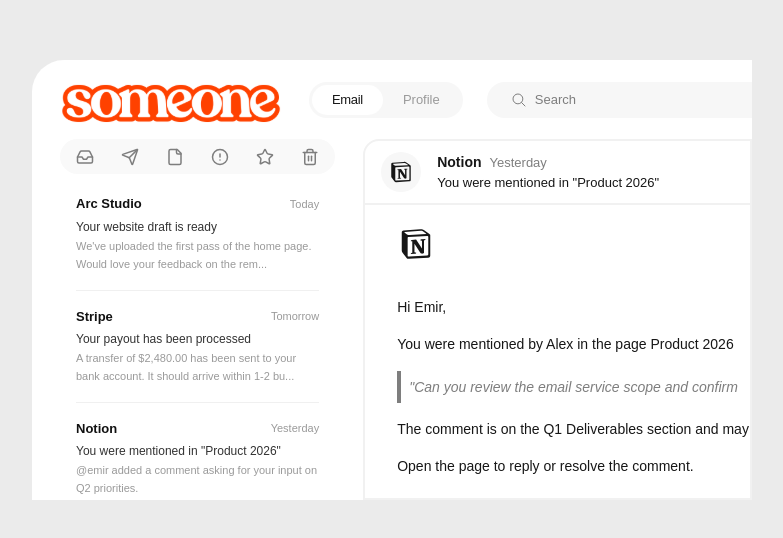
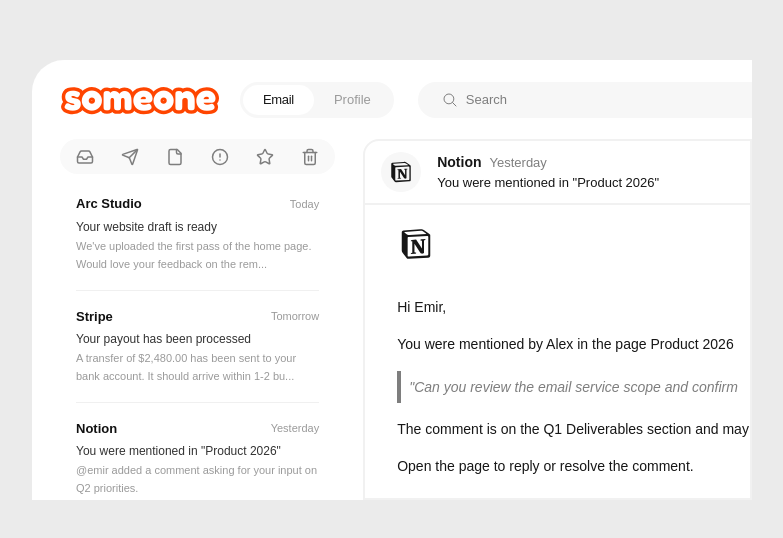
Before and after one commit to 2201monesh/design-component, a Next.js app: page / in a window 1280 px wide. Shown: the part 120-658 px from the top of the page, without its empty margins (248-1031 px from the left). Built offline with nearby package versions, Linux system fonts and the light colour scheme.

Commit message:
logo text font changes

```diff
--- a/app/globals.css
+++ b/app/globals.css
@@ -26,7 +26,8 @@
   --font-mono: var(--font-geist-mono);
   --font-signika: var(--font-signika-google);
   --font-pixel: var(--font-geist-pixel);
-  --font-inter: var(--font-inter)
+  --font-inter: var(--font-inter);
+  --font-fredoka: var(--font-fredoka)
 }
 
 @media (prefers-color-scheme: dark) {
--- a/app/layout.tsx
+++ b/app/layout.tsx
@@ -1,5 +1,5 @@
 import type { Metadata } from "next";
-import { Geist, Geist_Mono, Signika, Pixelify_Sans, Inter } from "next/font/google";
+import { Geist, Geist_Mono, Signika, Pixelify_Sans, Inter, Fredoka } from "next/font/google";
 import "./globals.css";
 
 const geistSans = Geist({
@@ -27,6 +27,12 @@
   variable: "--font-inter",
 })
 
+const fredoka = Fredoka({
+  subsets: ["latin"],
+  weight: ["400", "500", "600", "700"],
+  variable: "--font-fredoka",
+})
+
 export const metadata: Metadata = {
   title: "Create Next App",
   description: "Generated by create next app",
@@ -40,7 +46,7 @@
   return (
     <html
       lang="en"
-      className={`${geistSans.variable} ${signika.variable} ${geistMono.variable} ${pixelifySans.variable} ${inter.variable} h-full antialiased`}
+      className={`${geistSans.variable} ${signika.variable} ${geistMono.variable} ${pixelifySans.variable} ${inter.variable} ${fredoka.variable} h-full antialiased`}
     >
       <body className="min-h-full flex flex-col">{children}</body>
     </html>
--- a/components/EmailProductDesign.tsx
+++ b/components/EmailProductDesign.tsx
@@ -1,7 +1,5 @@
 import React from 'react'
 import { IoSearchOutline } from "react-icons/io5";
-import SomeoneImage from "../public/someone-text.png"
-import Image from 'next/image';
 import { LuInbox, LuSend, LuFile, LuCircleAlert, LuStar, LuTrash2 } from "react-icons/lu";
 import { RiNotionFill } from "react-icons/ri";
 
@@ -9,9 +7,20 @@
   return (
     <div className='bg-[#ebebeb] h-full w-full flex items-center justify-center font-[var(--font-inter)]'>
       <div className='w-180 h-110 bg-white rounded-tl-4xl'>
-        <div className='header w-full h-[18%] flex items-center pl-4'>
+        <div className='header w-full h-[18%] flex items-center pl-8'>
           {/* <p className='text-[40px] mr-6'>someone</p> */}
-          <Image src={SomeoneImage} alt='text' className='mr-5' />
+          <span
+            className='mr-6 mb-2 text-[38px] leading-none select-none'
+            style={{
+              fontFamily: 'var(--font-fredoka)',
+              fontWeight: 700,
+              color: '#ffffff',
+              WebkitTextStroke: '7px #FF4500',
+              paintOrder: 'stroke fill',
+            }}
+          >
+            someone
+          </span>
           <div className='h-9 rounded-full bg-[#f7f7f7] flex items-center p-[3px] mr-6'>
             <div className='bg-white h-full px-5 rounded-full flex items-center justify-center text-[13px] font-medium tracking-tight'>Email</div>
             <div className='px-5 flex items-center justify-center text-[13px] text-[#9a9a9a]'>Profile</div>
```
